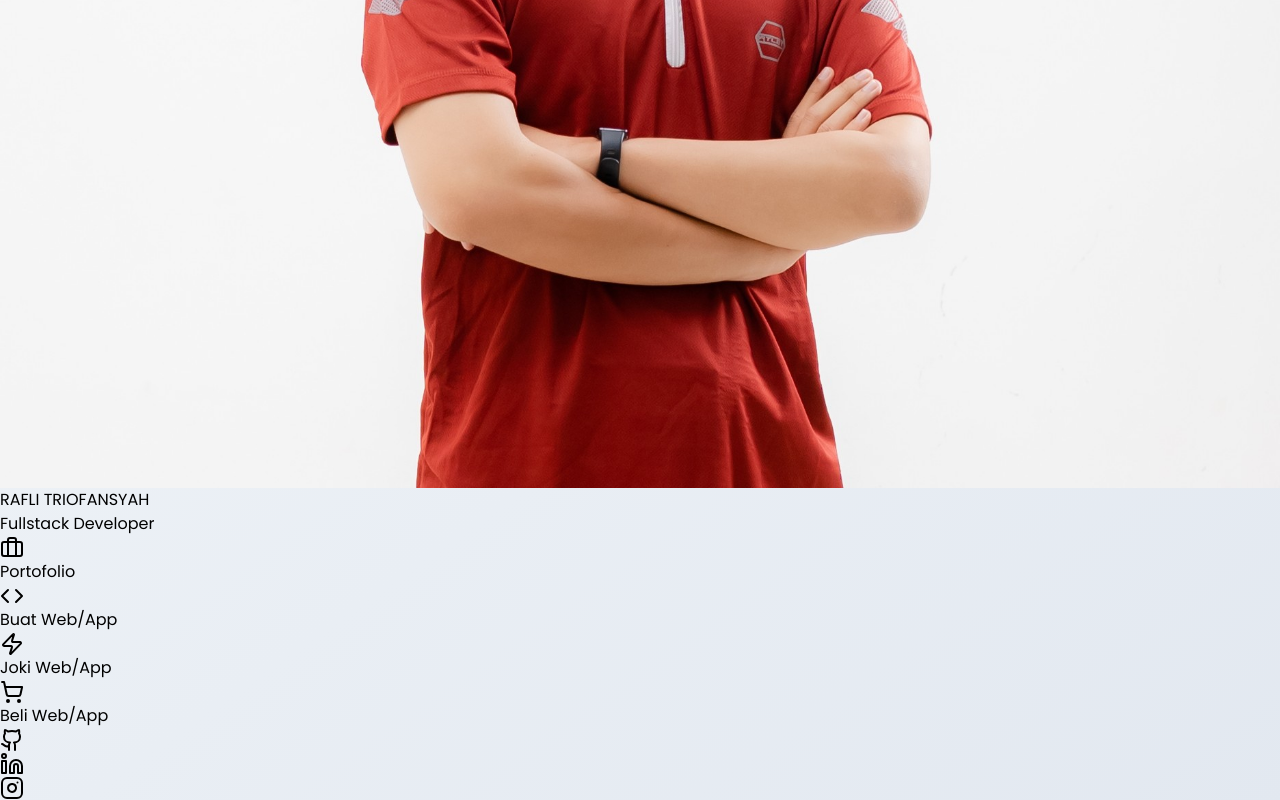
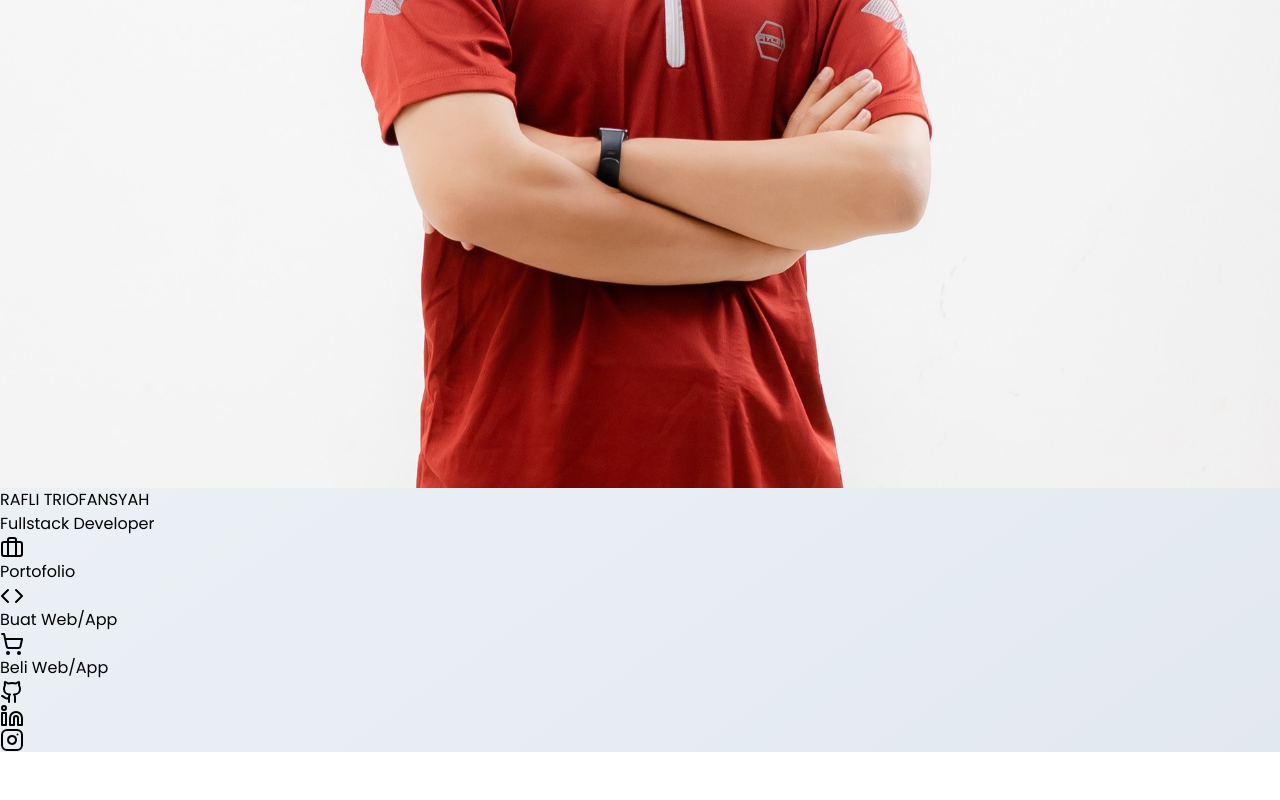
Before and after one commit to raflitrio/ratro, a React (Vite) app: page / in a window 1280 px wide. Shown: the part 792-1592 px from the top of the page. After the commit the page ends 1544 px from the top, so only its background shows below. Built offline with nearby package versions, Linux system fonts and the light colour scheme.

Commit message:
Remove joki web/app link from App component
Removed joki web/app link from the App component.

```diff
--- a/src/App.tsx
+++ b/src/App.tsx
@@ -1,4 +1,4 @@
-import { Briefcase, Code, Zap, ShoppingCart, Github, Linkedin, Instagram } from 'lucide-react';
+import { Briefcase, Code, ShoppingCart, Github, Linkedin, Instagram } from 'lucide-react';
 import { useEffect } from 'react';
 
 // Import gambar agar bundler (Vite/webpack) bisa resolve path-nya (opsional tapi disarankan)
@@ -18,7 +18,6 @@ const App: React.FC = () => {
   const PortoLink = 'https://raflitriofansyah.vercel.app';
   const whatsappNumber = "6285728961516";
   const whatsappLinkBuat = `https://wa.me/${whatsappNumber}?text=Halo%20Rafli%2C%20saya%20mau%20buat%20web%2Fapp`;
-  const whatsappLinkJoki = `https://wa.me/${whatsappNumber}?text=Halo%20Rafli%2C%20saya%20butuh%20joki%20web%2Fapp`;
   const buyLink = "https://lynk.id/ratro";
 
   return (
@@ -84,14 +83,6 @@ const App: React.FC = () => {
           </a>
 
           <a
-            href={whatsappLinkJoki}
-            className="block w-full bg-[#e89463] hover:bg-[#d47a47] text-white py-4 px-5 rounded-xl font-medium text-base shadow-sm hover:shadow transition-all duration-200 flex items-center justify-center"
-          >
-            <Zap className="w-4 h-4 mr-2" />
-            Joki Web/App
-          </a>
-
-          <a
             href={buyLink}
             target="_blank"
             rel="noopener noreferrer"
```
